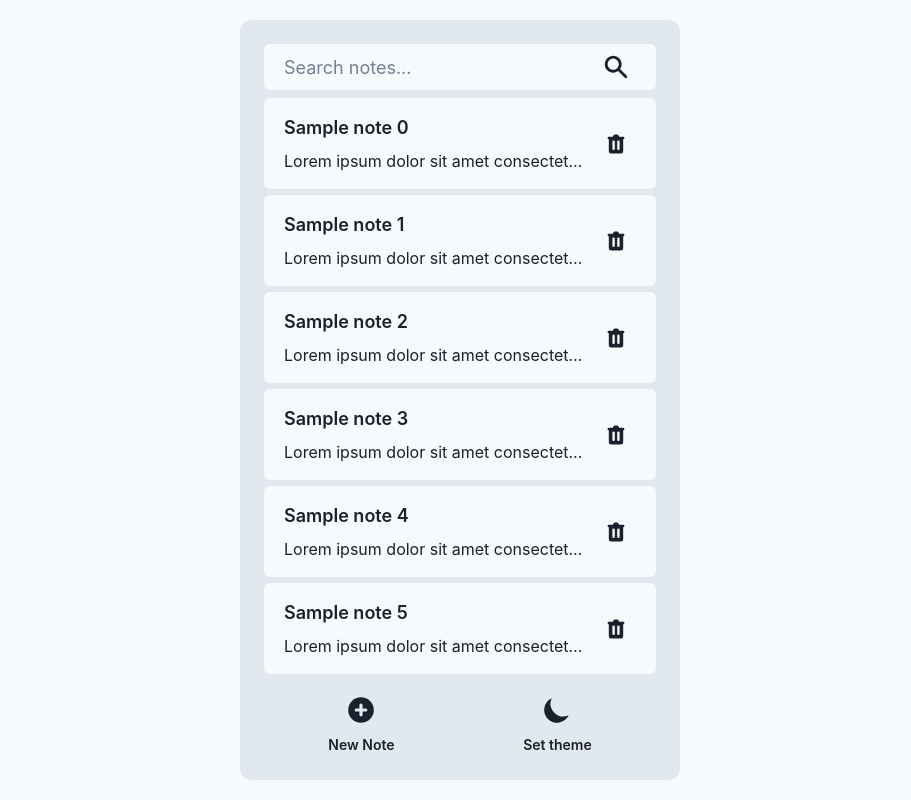
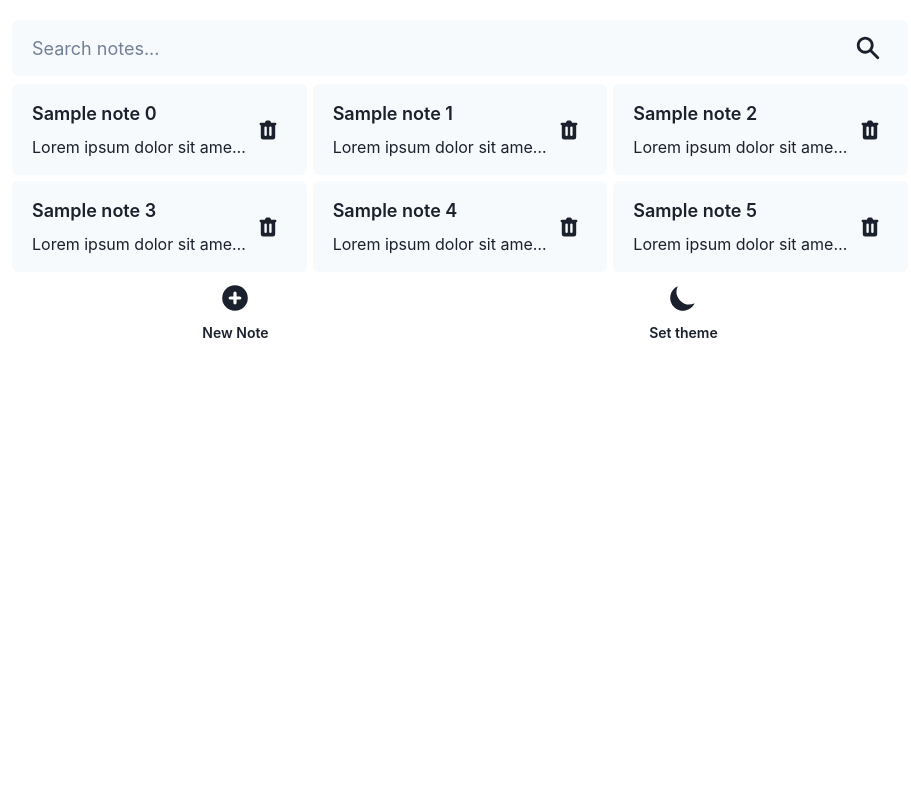
Before and after one commit to dougdomingos/Noted-App, a React (Vite) app: page / in a window 1280 px wide. Shown: the whole page, without its empty margins (180-1091 px from the left). Built offline with nearby package versions, Linux system fonts and the light colour scheme.

Commit message:
feat: remove old app container and NoteList stylings

```diff
--- a/src/App.tsx
+++ b/src/App.tsx
@@ -17,9 +17,6 @@ function App() {
   const { toggleColorMode } = useColorMode();
   const { isOpen, onOpen, onClose } = useDisclosure();
 
-  const backgroundColor = useColorModeValue("gray.50", "gray.800");
-  const appColor = useColorModeValue("gray.200", "gray.700");
-
   const triggers: TToolbar = {
     triggerNewNote: onOpen,
     triggerSetTheme: toggleColorMode,
@@ -27,17 +24,8 @@ function App() {
 
   return (
     <>
-      <Center h={"100vh"} bgColor={backgroundColor}>
-        <Stack
-          pos={"relative"}
-          bgColor={appColor}
-          w={"90%"}
-          h={"95vh"}
-          maxW={"440px"}
-          rounded={"xl"}
-          gap={2}
-          p={6}
-        >
+      <Center h={"100vh"}>
+        <Stack w={"70%"} h={"95vh"} rounded={"xl"} gap={2}>
           <Searchbox />
           <NoteList />
           <ToolBar {...triggers} />
--- a/src/components/NoteList/index.tsx
+++ b/src/components/NoteList/index.tsx
@@ -1,4 +1,4 @@
-import { Stack, useDisclosure } from "@chakra-ui/react";
+import { SimpleGrid, useDisclosure } from "@chakra-ui/react";
 import { generateNoteMocks } from "../../utils/noteMocks";
 import DeleteNoteModal from "../DeleteNoteModal";
 import { Note, TNote } from "../Note";
@@ -11,7 +11,7 @@ function NoteList() {
   const notes: TNote[] = generateNoteMocks(6);
 
   return (
-    <Stack gap={1.5} overflowY={"auto"} h={"full"} rounded={"md"}>
+    <SimpleGrid gap={1.5} columns={{ md: 2, lg: 3 }}>
       <DeleteNoteModal modalState={isOpen} closeModal={onClose} />
       {notes.map((note) => (
         <Note
@@ -21,7 +21,7 @@ function NoteList() {
           triggerDelete={onOpen}
         />
       ))}
-    </Stack>
+    </SimpleGrid>
   );
 }
 
```
